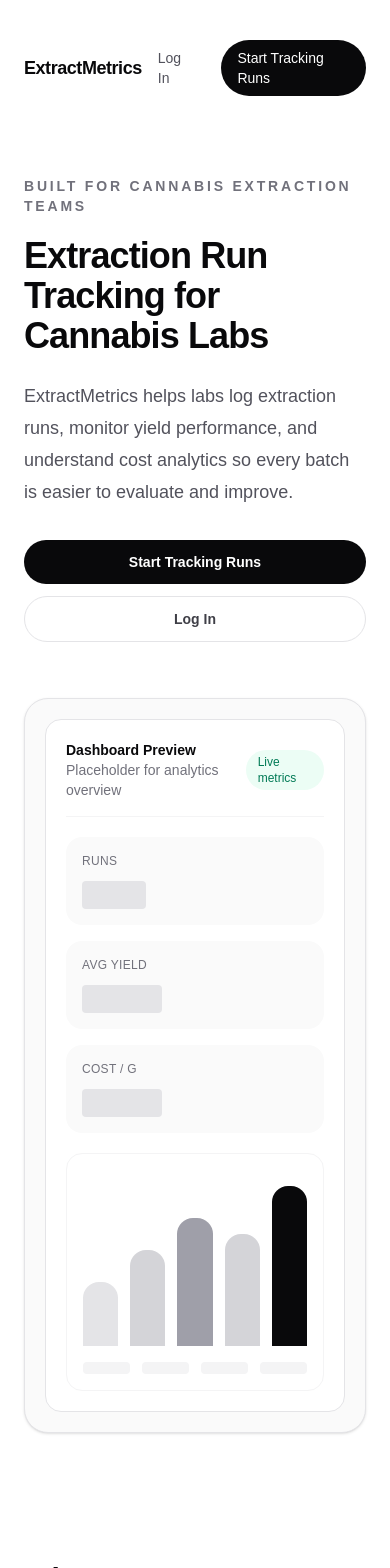
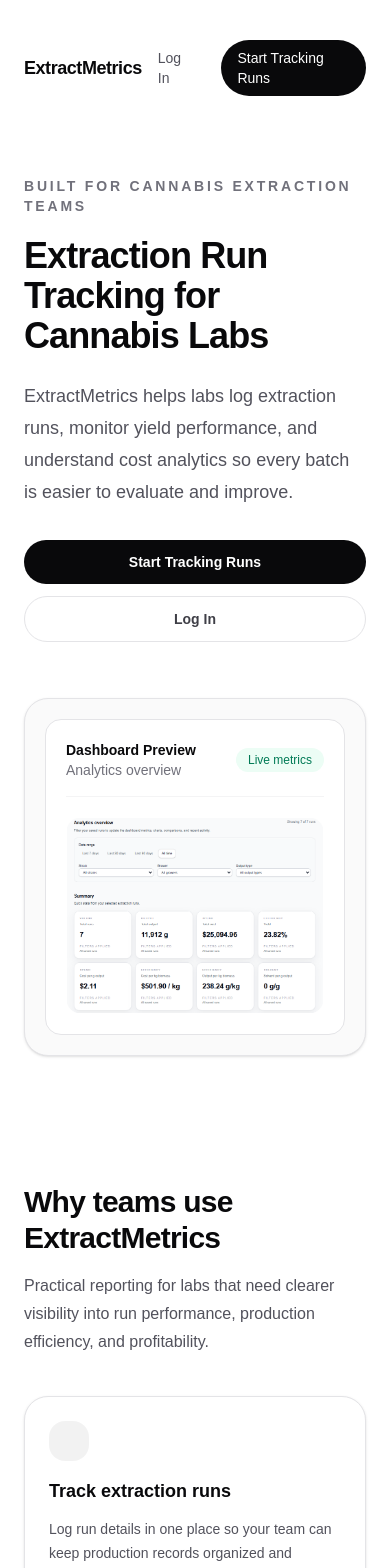
Before and after one commit to EbenMusich/extractmetrics, a Next.js app: page / in a window 390 px wide. Shown: the top 1568 px of the page. Built offline with nearby package versions, Linux system fonts and the light colour scheme; no server answers.

Commit message:
Refactor DashboardLayout to further enhance user account functionality by optimizing the integration of the UserAccount component. This update improves layout responsiveness and accessibility, ensuring a seamless user experience while interacting with account features.

```diff
--- a/app/page.tsx
+++ b/app/page.tsx
@@ -1,3 +1,4 @@
+import Image from 'next/image'
 import Link from 'next/link'
 import { redirect } from 'next/navigation'
 import { createClient } from '@/lib/supabase/server'
@@ -100,42 +101,21 @@
               <div className="flex items-center justify-between border-b border-zinc-100 pb-4">
                 <div>
                   <p className="text-sm font-semibold text-zinc-950">Dashboard Preview</p>
-                  <p className="text-sm text-zinc-500">Placeholder for analytics overview</p>
+                  <p className="text-sm text-zinc-500">Analytics overview</p>
                 </div>
                 <span className="rounded-full bg-emerald-50 px-3 py-1 text-xs font-medium text-emerald-700">
                   Live metrics
                 </span>
               </div>
 
-              <div className="mt-5 grid gap-4 sm:grid-cols-3">
-                <div className="rounded-2xl bg-zinc-50 p-4">
-                  <p className="text-xs uppercase tracking-wide text-zinc-500">Runs</p>
-                  <div className="mt-3 h-7 w-16 rounded bg-zinc-200" />
-                </div>
-                <div className="rounded-2xl bg-zinc-50 p-4">
-                  <p className="text-xs uppercase tracking-wide text-zinc-500">Avg Yield</p>
-                  <div className="mt-3 h-7 w-20 rounded bg-zinc-200" />
-                </div>
-                <div className="rounded-2xl bg-zinc-50 p-4">
-                  <p className="text-xs uppercase tracking-wide text-zinc-500">Cost / g</p>
-                  <div className="mt-3 h-7 w-20 rounded bg-zinc-200" />
-                </div>
-              </div>
-
-              <div className="mt-5 rounded-2xl border border-zinc-100 p-4">
-                <div className="flex h-44 items-end gap-3">
-                  <div className="h-16 flex-1 rounded-t-2xl bg-zinc-200" />
-                  <div className="h-24 flex-1 rounded-t-2xl bg-zinc-300" />
-                  <div className="h-32 flex-1 rounded-t-2xl bg-zinc-400" />
-                  <div className="h-28 flex-1 rounded-t-2xl bg-zinc-300" />
-                  <div className="h-40 flex-1 rounded-t-2xl bg-zinc-950" />
-                </div>
-                <div className="mt-4 grid grid-cols-4 gap-3">
-                  <div className="h-3 rounded bg-zinc-100" />
-                  <div className="h-3 rounded bg-zinc-100" />
-                  <div className="h-3 rounded bg-zinc-100" />
-                  <div className="h-3 rounded bg-zinc-100" />
-                </div>
+              <div className="mt-5 overflow-hidden rounded-2xl">
+                <Image
+                  src="/dashboard-preview.png"
+                  alt="ExtractMetrics dashboard showing extraction run analytics"
+                  width={1200}
+                  height={800}
+                  className="h-auto w-full rounded-xl border shadow-lg"
+                />
               </div>
             </div>
           </div>
```
